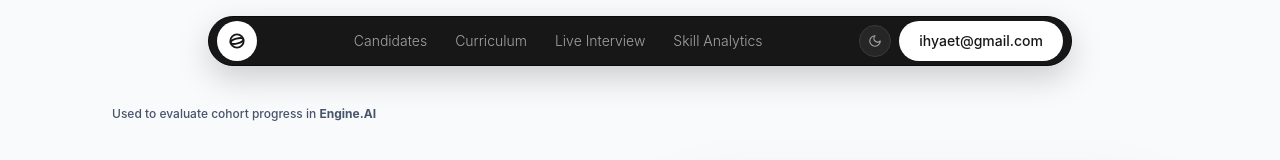
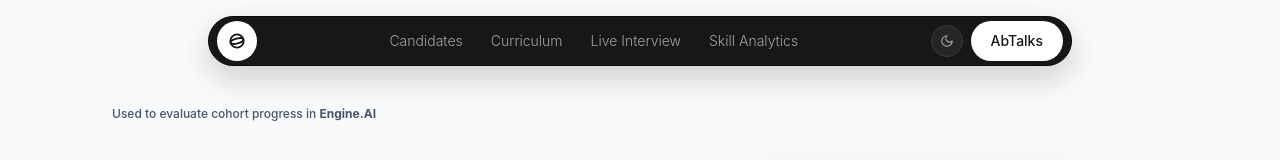
Before and after one commit to pughalvanan231-web/Team-EngineX, a React (Vite) app in the folder frontend/: page / in a window 1280 px wide. Shown: the top 160 px of the page. Built offline with nearby package versions, Linux system fonts and the light colour scheme; no server answers.

Commit message:
feat: implement global pill-shaped navigation header and update .gitignore to exclude log files

```diff
--- a/frontend/src/components/common/Header.jsx
+++ b/frontend/src/components/common/Header.jsx
@@ -37,33 +37,29 @@ export function Header({ activeSession, healthStatus, onResetSession }) {
         <div className="flex items-center gap-7">
           <Link
             to="/curriculum#dashboard"
-            className={`text-sm font-light transition-colors ${
-              location.hash === '#dashboard' || (location.pathname === '/curriculum' && !location.hash) ? 'text-[#FFFFFF] font-medium' : 'text-[#A3A3A3] hover:text-[#FFFFFF]'
-            }`}
+            className={`text-sm font-light transition-colors ${location.hash === '#dashboard' || (location.pathname === '/curriculum' && !location.hash) ? 'text-[#FFFFFF] font-medium' : 'text-[#A3A3A3] hover:text-[#FFFFFF]'
+              }`}
           >
             Candidates
           </Link>
           <Link
             to="/curriculum#syllabus"
-            className={`text-sm font-light transition-colors ${
-              location.hash === '#syllabus' ? 'text-[#FFFFFF] font-medium' : 'text-[#A3A3A3] hover:text-[#FFFFFF]'
-            }`}
+            className={`text-sm font-light transition-colors ${location.hash === '#syllabus' ? 'text-[#FFFFFF] font-medium' : 'text-[#A3A3A3] hover:text-[#FFFFFF]'
+              }`}
           >
             Curriculum
           </Link>
           <Link
             to="/interview"
-            className={`text-sm font-light transition-colors ${
-              location.pathname.startsWith('/interview') ? 'text-[#FFFFFF] font-medium' : 'text-[#A3A3A3] hover:text-[#FFFFFF]'
-            }`}
+            className={`text-sm font-light transition-colors ${location.pathname.startsWith('/interview') ? 'text-[#FFFFFF] font-medium' : 'text-[#A3A3A3] hover:text-[#FFFFFF]'
+              }`}
           >
             Live Interview
           </Link>
           <Link
             to="/history"
-            className={`text-sm font-light transition-colors ${
-              location.pathname === '/history' ? 'text-[#FFFFFF] font-medium' : 'text-[#A3A3A3] hover:text-[#FFFFFF]'
-            }`}
+            className={`text-sm font-light transition-colors ${location.pathname === '/history' ? 'text-[#FFFFFF] font-medium' : 'text-[#A3A3A3] hover:text-[#FFFFFF]'
+              }`}
           >
             Skill Analytics
           </Link>
@@ -92,7 +88,7 @@ export function Header({ activeSession, healthStatus, onResetSession }) {
             to="/curriculum"
             className="bg-[#FFFFFF] text-[#171717] text-sm font-medium px-5 py-2.5 rounded-full hover:bg-[#F0F0EE] hover:scale-[1.02] active:scale-[0.98] transition-all"
           >
-            ihyaet@gmail.com
+            AbTalks
           </Link>
         </div>
       </nav>
```
Also changed, not shown: 2 other files (tests, documents, lock files or other folders).
